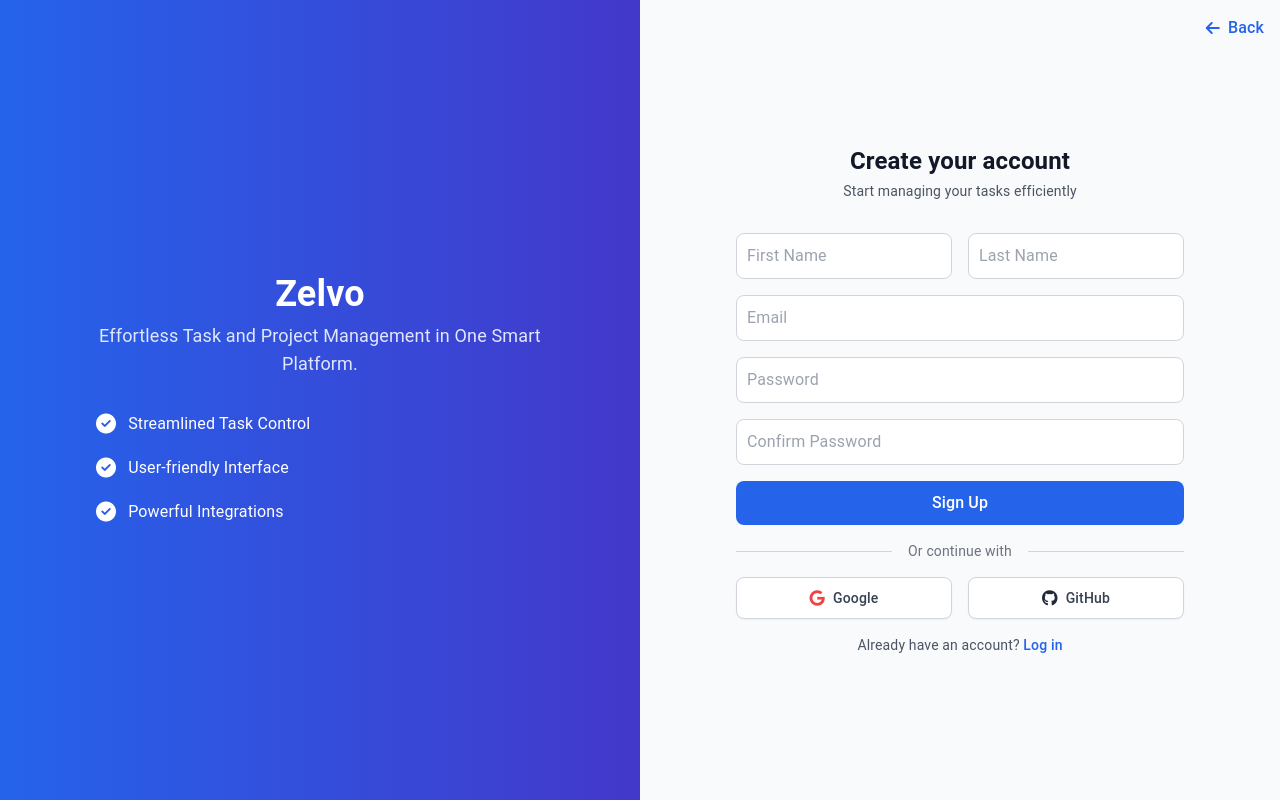
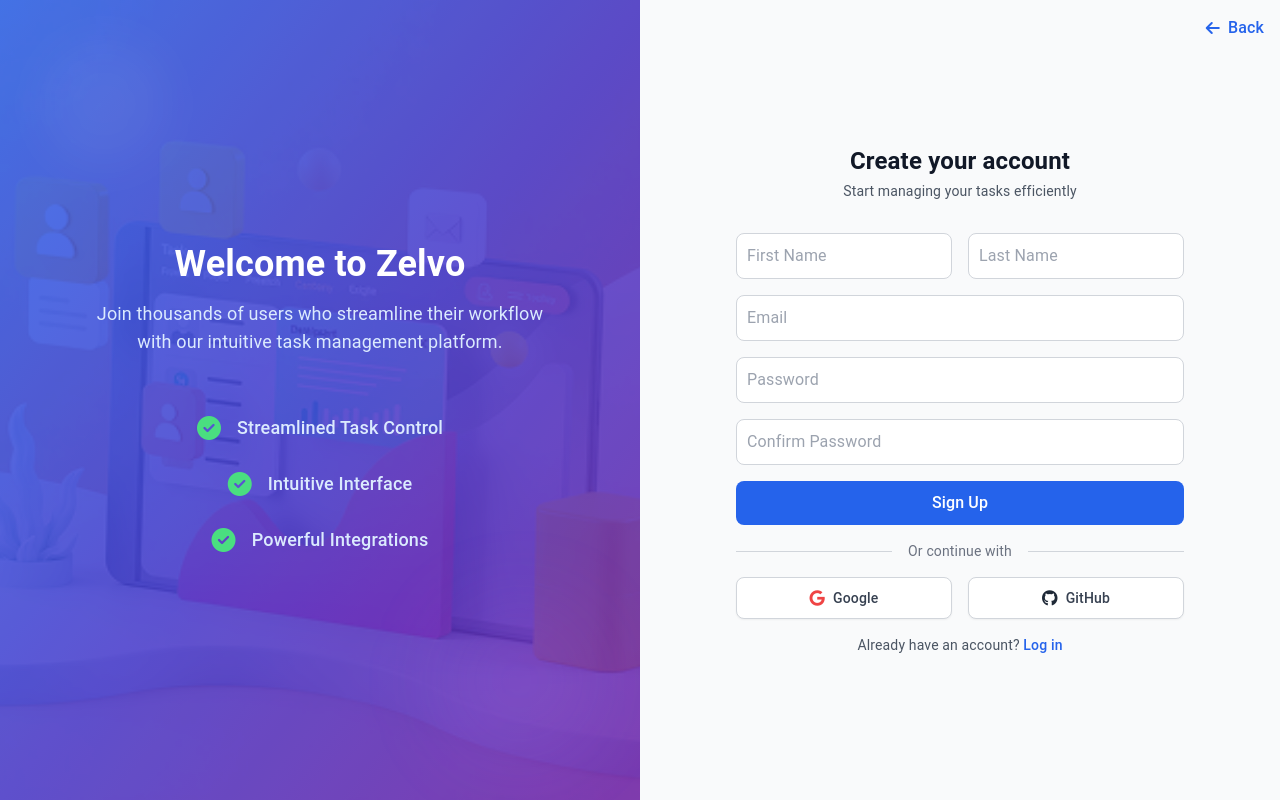
Before and after one commit to riiansmart/zelvo, a React (Vite) app in the folder frontend/: page /register in a window 1280 px wide. Built offline with nearby package versions, Linux system fonts and the light colour scheme.

Commit message:
Enhance RegisterPage UI with new design elements, including a background image and improved hero section layout. Update styles for better responsiveness and visual appeal, while removing outdated CSS rules for the hero blur overlay.

```diff
--- a/frontend/src/pages/RegisterPage.tsx
+++ b/frontend/src/pages/RegisterPage.tsx
@@ -8,6 +8,7 @@
 import { registerUser } from '../services/authService';
 import { RegisterRequest } from '../types/Auth';
 import { ErrorMessage } from '../components/ui/CommonComponents';
+import registerImg from '../assets/registerImg.png';
 
 interface RegisterForm {
   firstName: string;
@@ -80,33 +81,59 @@
       </Link>
       <div className="flex flex-1 flex-col lg:flex-row">
         {/* Left Hero Section */}
-        <aside className="hidden lg:flex lg:w-1/2 bg-gradient-to-r from-blue-600 to-indigo-700 text-white items-center justify-center p-10">
-          <div className="max-w-md">
-            <h1 className="text-4xl font-bold mb-2 text-center">Zelvo</h1>
-            <p className="text-lg text-indigo-100 mb-8 text-center">
-              Effortless Task and Project Management in One Smart Platform.
+        <aside className="hidden lg:flex lg:w-1/2 bg-gradient-to-br from-blue-600 via-indigo-700 to-purple-800 text-white flex-col items-center justify-center p-10 relative overflow-hidden">
+          {/* Hero Content */}
+          <div className="text-center z-10 mb-8">
+            <h1 className="text-4xl font-bold mb-4">Welcome to Zelvo</h1>
+            <p className="text-lg text-blue-100 mb-6 max-w-md">
+              Join thousands of users who streamline their workflow with our intuitive task management platform.
             </p>
+          </div>
 
-            <ul className="space-y-4 text-white">
-              <li className="flex items-center">
-                <i className="fas fa-check-circle text-xl mr-3" aria-hidden="true"></i>
-                <span>Streamlined Task Control</span>
-              </li>
-              <li className="flex items-center">
-                <i className="fas fa-check-circle text-xl mr-3" aria-hidden="true"></i>
-                <span>User-friendly Interface</span>
-              </li>
-              <li className="flex items-center">
-                <i className="fas fa-check-circle text-xl mr-3" aria-hidden="true"></i>
-                <span>Powerful Integrations</span>
-              </li>
-            </ul>
+          {/* Feature highlights - Enlarged and Centered */}
+          <div className="flex flex-col gap-6 text-center z-10">
+            <div className="flex items-center justify-center gap-4 text-blue-100">
+              <i className="fas fa-check-circle text-green-400 text-2xl" aria-hidden="true"></i>
+              <span className="text-lg font-medium">Streamlined Task Control</span>
+            </div>
+            <div className="flex items-center justify-center gap-4 text-blue-100">
+              <i className="fas fa-check-circle text-green-400 text-2xl" aria-hidden="true"></i>
+              <span className="text-lg font-medium">Intuitive Interface</span>
+            </div>
+            <div className="flex items-center justify-center gap-4 text-blue-100">
+              <i className="fas fa-check-circle text-green-400 text-2xl" aria-hidden="true"></i>
+              <span className="text-lg font-medium">Powerful Integrations</span>
+            </div>
           </div>
+
+          {/* Subtle Background Image */}
+          <div className="absolute inset-0 flex items-center justify-center opacity-15">
+            <img
+              src={registerImg}
+              alt="Task management visualization"
+              className="w-full h-full object-cover"
+            />
+          </div>
+
+          {/* Background decorative elements */}
+          <div className="absolute top-10 left-10 w-32 h-32 bg-white/5 rounded-full blur-xl"></div>
+          <div className="absolute bottom-10 right-10 w-40 h-40 bg-purple-400/10 rounded-full blur-2xl"></div>
         </aside>
 
         {/* Right Form Section */}
         <main className="flex-1 flex items-center justify-center bg-gray-50 py-10 px-4">
           <div className="w-full max-w-md">
+            {/* Mobile Hero Image */}
+            <div className="lg:hidden mb-8 flex justify-center">
+              <div className="w-48 h-36 rounded-xl overflow-hidden shadow-lg">
+                <img
+                  src={registerImg}
+                  alt="Task management visualization"
+                  className="w-full h-full object-cover"
+                />
+              </div>
+            </div>
+
             <h2 className="text-2xl font-bold text-center text-gray-900 mb-1">
               Create your account
             </h2>
--- a/frontend/src/styles/landing-page.css
+++ b/frontend/src/styles/landing-page.css
@@ -401,7 +401,7 @@
 
 .zelvo-hero-blur-overlay {
   position: absolute !important;
-  top: 398px;
+  bottom: 0;
   left: 20px;
   width: calc(100% - 40px) !important;
   max-width: calc(1069px - 40px) !important;
@@ -421,10 +421,6 @@
     min-height: 100vh;
     padding: 90px 2rem 2rem 2rem;
   }
-
-  .zelvo-hero-blur-overlay {
-    top: 378px;
-  }
 }
 
 @media (max-width: 900px) {
@@ -443,7 +439,6 @@
   }
 
   .zelvo-hero-blur-overlay {
-    top: 348px;
     left: 16px;
     width: calc(100% - 32px) !important;
   }
@@ -454,30 +449,6 @@
   }
 
   /* Background image responsive - no changes needed */
-}
-
-@media (max-width: 1200px) {
-  .zelvo-hero-blur-overlay {
-    top: 368px;
-  }
-}
-
-@media (max-width: 950px) {
-  .zelvo-hero-blur-overlay {
-    top: 358px;
-  }
-}
-
-@media (max-width: 768px) {
-  .zelvo-hero-blur-overlay {
-    top: 328px;
-  }
-}
-
-@media (max-width: 480px) {
-  .zelvo-hero-blur-overlay {
-    top: 268px;
-  }
 }
 
 /* ===========================
```
Also changed, not shown: frontend/src/assets/loginImg.png (added), frontend/src/assets/registerImg.png (added).
